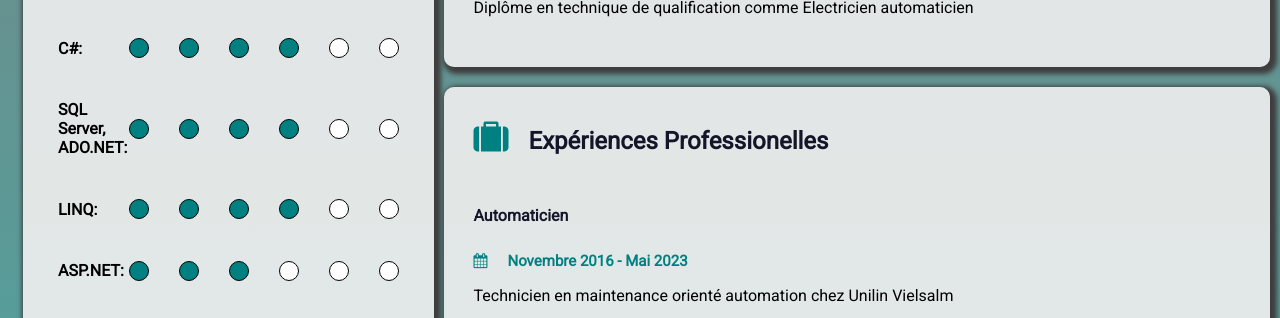
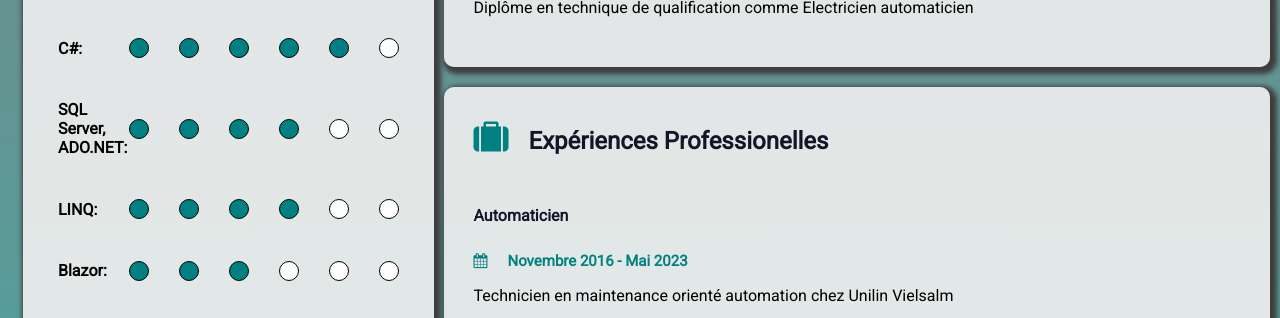
Before and after one commit to Petch91/CV, a plain HTML site: page index.html in a window 1280 px wide. Shown: the part 532-850 px from the top of the page. Drawn offline with nearby package versions, Linux system fonts and the light colour scheme.

Commit message:
Update index.html

```diff
--- a/index.html
+++ b/index.html
@@ -63,7 +63,7 @@
                             </div>
                             <div class="rondPlein">
                             </div>
-                            <div class="rondVide">
+                            <div class="rondPlein">
                             </div>
                             <div class="rondVide">
                             </div>
@@ -104,7 +104,7 @@
                         </div>
                     </div>
                     <div class="competence">
-                        <h4>ASP.NET:</h4>
+                        <h4>Blazor:</h4>
                         <div class="ronds">
                             <div class="rondPlein">
                             </div>
```
